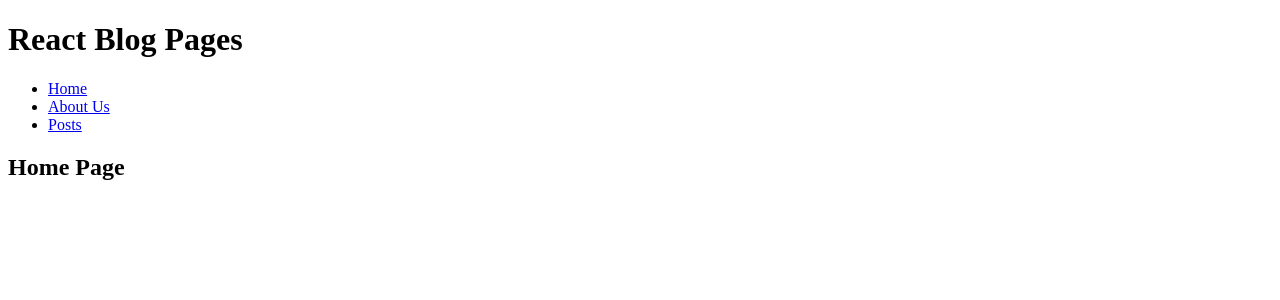
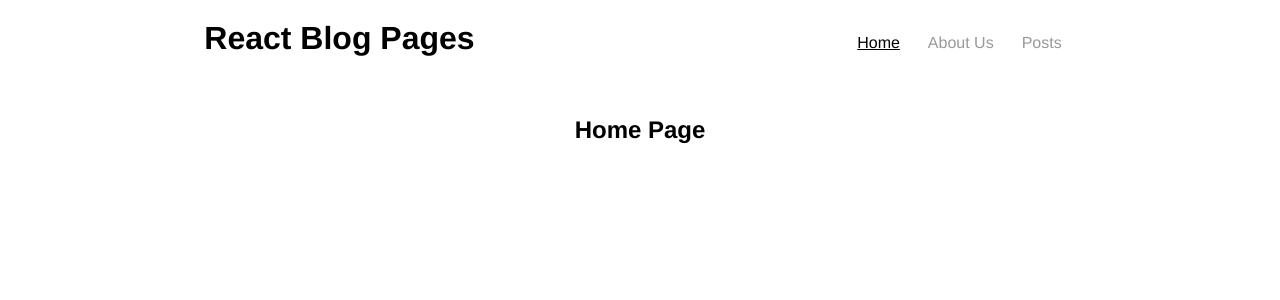
Before and after one commit to lorenzosalti/react-router, a React app: page / in a window 1280 px wide. Shown: the top 300 px of the page. Built offline with nearby package versions, Linux system fonts and the light colour scheme; the HTML template or start-up script is replaced by a standard one.

Commit message:
feat: add style

```diff
--- a/src/index.css
+++ b/src/index.css
@@ -0,0 +1,59 @@
+/*** RESET ***/
+* {
+  margin: 0;
+  padding: 0;
+  box-sizing: border-box;
+}
+
+
+
+/*** GLOBAL ***/
+body {
+  font-family: 'Franklin Gothic Medium', 'Arial Narrow', Arial, sans-serif;
+}
+
+li {
+  list-style: none;
+}
+
+a {
+  text-decoration: none;
+  color: #999999;
+}
+
+
+
+/*** HEADER ***/
+header {
+  display: flex;
+  justify-content: space-around;
+  padding: 20px;
+  margin-bottom: 30px;
+}
+
+nav ul {
+  display: flex;
+  justify-content: space-around;
+}
+
+nav li {
+  padding: 14px;
+}
+
+nav a:hover {
+  color: #000000;
+}
+
+.active {
+  color: #000000;
+  text-decoration: underline;
+}
+
+
+
+
+
+/*** MAIN ***/
+h2 {
+  text-align: center;
+}
```
